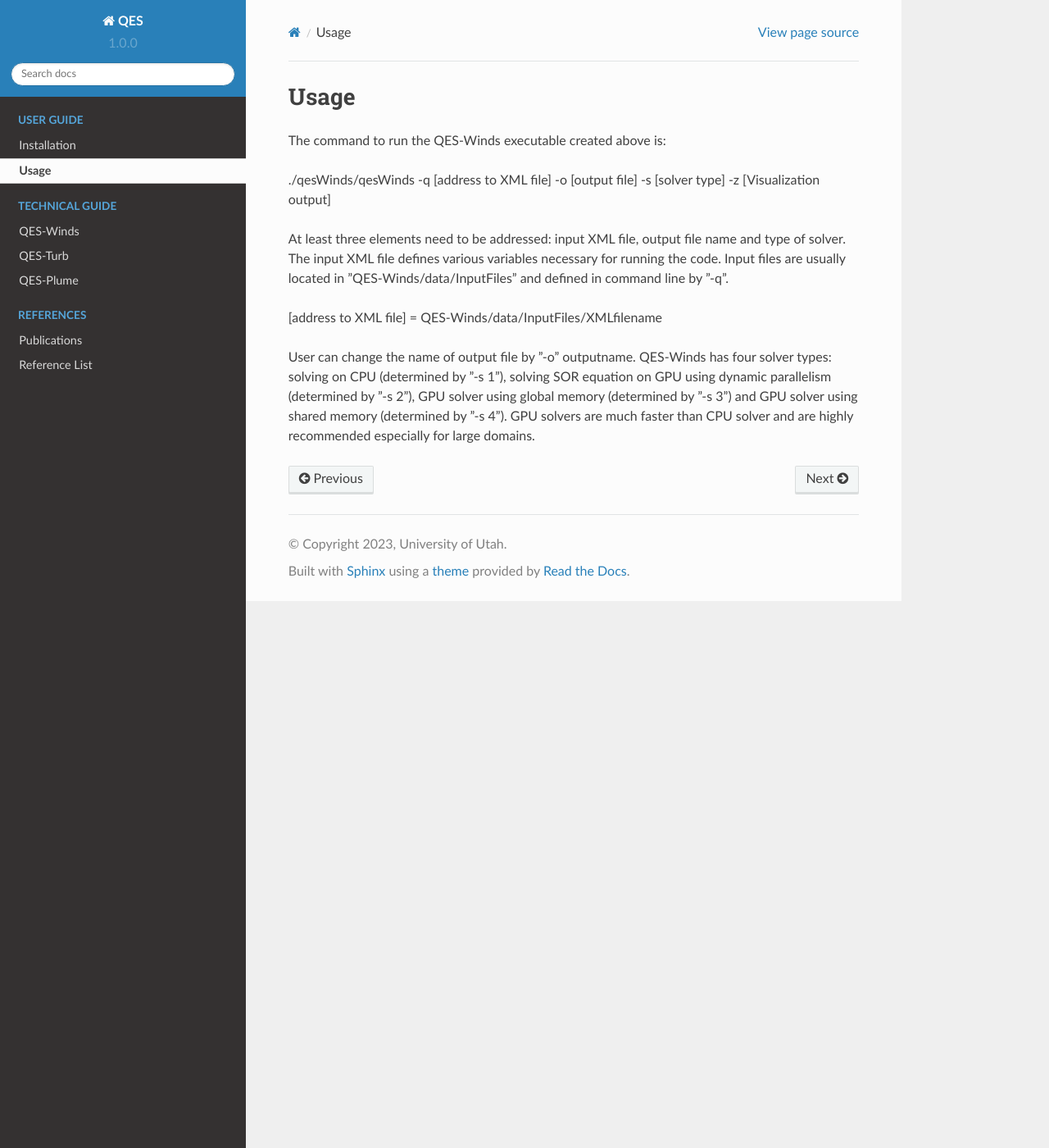
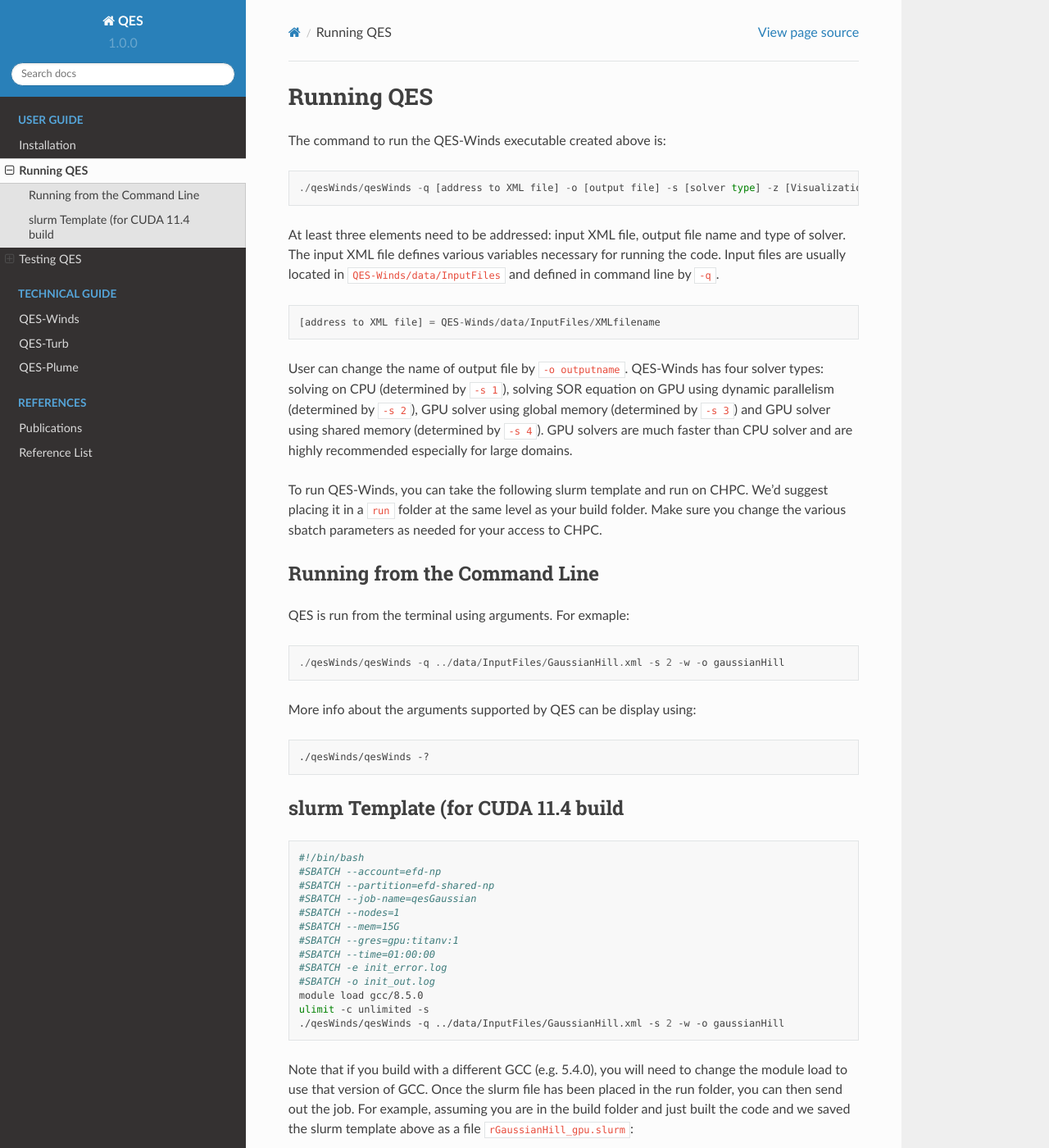
Before and after one commit to fmargairaz/rtd-tutorial, a Sphinx documentation site: the page built from docs/source/Usage.rst, in a window 1280 px wide and 1400 px high. Shown: the whole window at 82% size. Built offline with Sphinx 7.4.7 and the Read the Docs theme 2.0.0, drawn with Linux system fonts in a browser that asks for light colours; some of the changed text lies outside the part shown.

Commit message:
adding install and running

```diff
--- a/docs/source/Usage.rst
+++ b/docs/source/Usage.rst
@@ -1,22 +1,144 @@
-Usage
------
+Running QES
+===========
 
 The command to run the QES-Winds executable created above is:
 
-./qesWinds/qesWinds -q [address to XML file] -o [output file] -s [solver
-type] -z [Visualization output]
+::
+
+   ./qesWinds/qesWinds -q [address to XML file] -o [output file] -s [solver type] -z [Visualization output]
 
 At least three elements need to be addressed: input XML file, output
 file name and type of solver. The input XML file defines various
 variables necessary for running the code. Input files are usually
-located in ”QES-Winds/data/InputFiles” and defined in command line by
-”-q”.
+located in ``QES-Winds/data/InputFiles`` and defined in command line by
+``-q``.
 
-[address to XML file] = QES-Winds/data/InputFiles/XMLfilename
+::
 
-User can change the name of output file by ”-o” outputname. QES-Winds
-has four solver types: solving on CPU (determined by ”-s 1”), solving
-SOR equation on GPU using dynamic parallelism (determined by ”-s 2”),
-GPU solver using global memory (determined by ”-s 3”) and GPU solver
-using shared memory (determined by ”-s 4”). GPU solvers are much faster
-than CPU solver and are highly recommended especially for large domains.
+   [address to XML file] = QES-Winds/data/InputFiles/XMLfilename
+
+User can change the name of output file by ``-o outputname``. QES-Winds
+has four solver types: solving on CPU (determined by ``-s 1``), solving
+SOR equation on GPU using dynamic parallelism (determined by ``-s 2``),
+GPU solver using global memory (determined by ``-s 3``) and GPU solver
+using shared memory (determined by ``-s 4``). GPU solvers are much
+faster than CPU solver and are highly recommended especially for large
+domains.
+
+To run QES-Winds, you can take the following slurm template and run on
+CHPC. We’d suggest placing it in a ``run`` folder at the same level as
+your build folder. Make sure you change the various sbatch parameters as
+needed for your access to CHPC.
+
+Running from the Command Line
+-----------------------------
+
+QES is run from the terminal using arguments. For exmaple:
+
+::
+
+   ./qesWinds/qesWinds -q ../data/InputFiles/GaussianHill.xml -s 2 -w -o gaussianHill
+
+More info about the arguments supported by QES can be display using:
+
+::
+
+   ./qesWinds/qesWinds -?
+
+slurm Template (for CUDA 11.4 build
+-----------------------------------
+
+.. code:: bash
+
+   #!/bin/bash
+   #SBATCH --account=efd-np
+   #SBATCH --partition=efd-shared-np
+   #SBATCH --job-name=qesGaussian
+   #SBATCH --nodes=1
+   #SBATCH --mem=15G
+   #SBATCH --gres=gpu:titanv:1
+   #SBATCH --time=01:00:00
+   #SBATCH -e init_error.log
+   #SBATCH -o init_out.log
+   module load gcc/8.5.0
+   ulimit -c unlimited -s
+   ./qesWinds/qesWinds -q ../data/InputFiles/GaussianHill.xml -s 2 -w -o gaussianHill
+
+Note that if you build with a different GCC (e.g. 5.4.0), you will need
+to change the module load to use that version of GCC. Once the slurm
+file has been placed in the run folder, you can then send out the job.
+For example, assuming you are in the build folder and just built the
+code and we saved the slurm template above as a file
+``rGaussianHill_gpu.slurm``:
+
+::
+
+   make clean
+   make
+   cd ../run
+   sbatch rGaussianHill_gpu.slurm
+
+This will create the various NetCDF output files in the run folder,
+along with any output in the ``init_error.log`` and ``init_out.log``
+files.
+
+Testing QES
+===========
+
+We are using ctest to conduct unit tests and sanity check on the code.
+Here are a few commands:
+
+::
+
+   ctest           # launch all tests
+   ctest --verbose     # launch all tests with verbose (see commant output)
+   ctest -N        # get list of tests
+   ctest -R $testname  # launch only $testname
+
+Here is a list of tests and testing option. Most test require manuel
+inspection of the results. Recursive testing will be implemented in the
+future.
+
+QES-Winds Tests
+---------------
+
+Test for QES-Winds are designed to check that to code is still running
+under a given set of parameters. These tests do not guarentee the
+validity of the results. To turn on the basic QES-wind test, use:
+
+::
+
+   cmake -DENABLE_SANITY_TESTS=ON -DENABLE_GPU_TESTS=ON ..
+
+The QES-Winds sanity tests are: - GPU-FlatTerrain: basic empty domain
+test - GPU-GaussianHill: basic terrain test - GPU-OklahomaCity: coarse
+resolution shapefile reader (without parameterization) -
+GPU-MultiSensors: test of multiple sensor and multiple timesteps -
+GPU-SaltLakeCity: test of high resolution urban setup with
+parameterizations - GPU-RxCADRE: test of high resolution and complex
+terrain (DEM)
+
+QES-Turb Tests
+--------------
+
+There currently is no automated test available for QES-Turb.
+
+QES-Plume Tests
+---------------
+
+There currently is no automated test available for QES-Plume. The
+following test cases are available - testing well-mixed condition:
+``Sinusoidal3D`` ``Channel3D`` ``BaileyLES`` - testing against
+analitical soluation: ``UniformFlow_ContRelease``
+``PowerLawBLFlow_ContRelease`` - testing against wind-tunnel data:
+``EPA_7x11array``
+
+Unit Tests
+----------
+
+Unit tests can be enable by settong the flag ``ENABLE_UNITTESTS`` to
+``ON``.
+
+::
+
+   cmake -DENABLE_UNITTESTS=ON ..
```
Also changed, not shown: docs/source/Installation.rst (+20 -5 lines), 2 other files.
